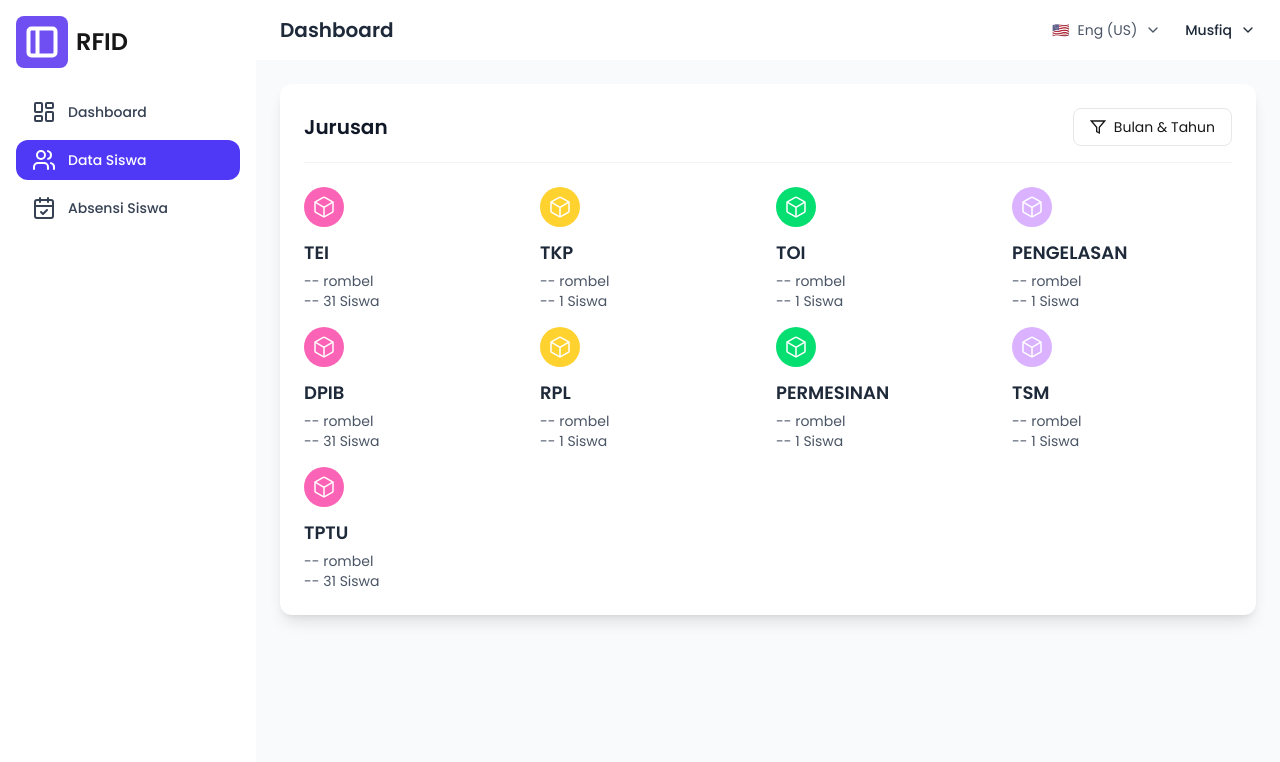
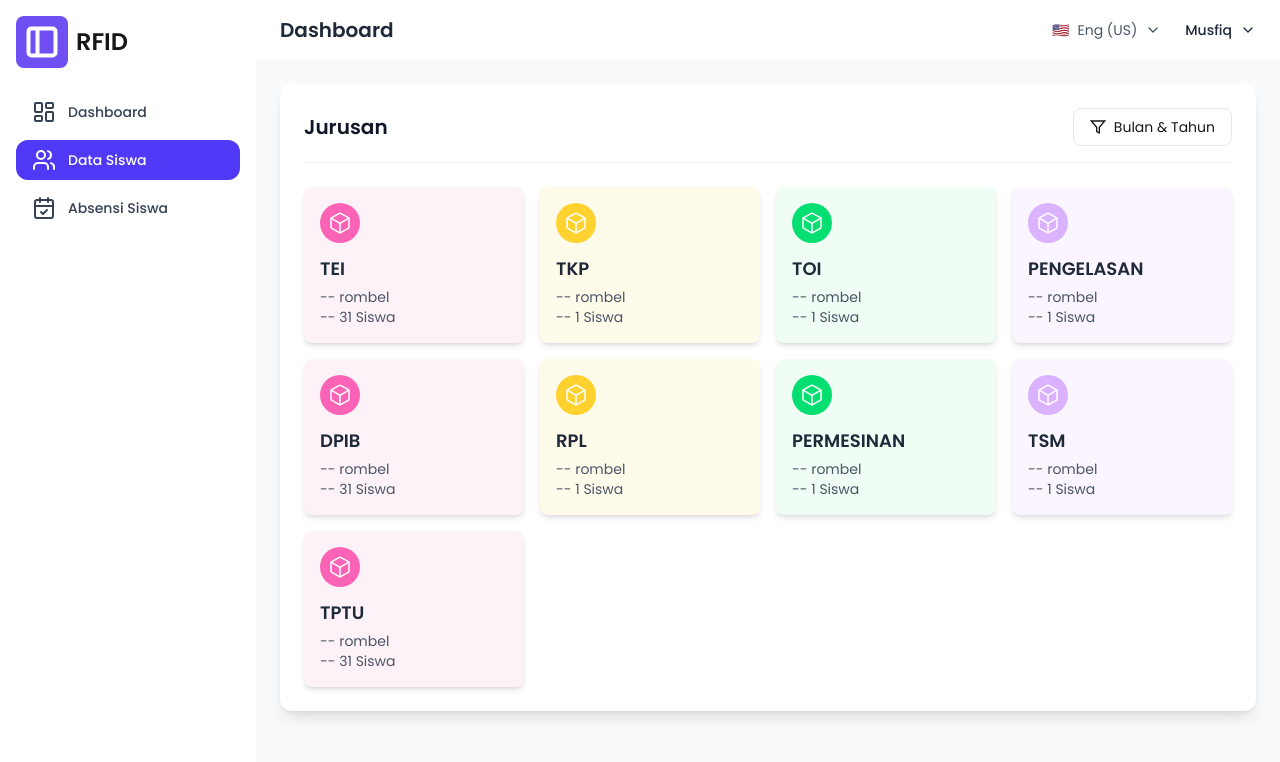
Before and after one commit to BagusHidayat21/RFID-Absen, a Next.js app in the folder frontend/: page /datasiswa in a window 1280 px wide. Shown: the top 762 px of the page. Built offline with nearby package versions, Linux system fonts and the light colour scheme.

Commit message:
Fixing Bug cardStyle

```diff
--- a/frontend/src/app/datasiswa/[jurusan]/page.tsx
+++ b/frontend/src/app/datasiswa/[jurusan]/page.tsx
@@ -39,10 +39,10 @@ export default function JurusanDetailPage() {
                 Bulan & Tahun
               </button>
             </div>
-
             <div className="grid grid-cols-1 sm:grid-cols-2 md:grid-cols-4 gap-4">
               {ClassData.map((item) => (
-                <Link key={item.id} href={`/datasiswa/${jurusan}/${item.slug}`}>
+                <Link key={item.id} href={`/datasiswa/${jurusan}/${item.slug}`} className="block">
+                  <div className={`p-4 rounded-lg shadow-md ${item.type === 'n1' ? 'bg-pink-50' : item.type === 'n2' ? 'bg-amber-50' : item.type === 'n3' ? 'bg-green-50' : 'bg-purple-50'}`}>
                     <Jurusan
                       type={item.type}
                       title={item.title}
@@ -50,6 +50,7 @@ export default function JurusanDetailPage() {
                       rombel={item.rombel}
                       icon={item.icon}
                     />
+                  </div>
                 </Link>
               ))}
             </div>
--- a/frontend/src/app/datasiswa/page.tsx
+++ b/frontend/src/app/datasiswa/page.tsx
@@ -50,15 +50,16 @@ export default function Home() {
 
             <div className="grid grid-cols-1 sm:grid-cols-2 md:grid-cols-4 gap-4">
               {facultyData.map((item) => (
-              <Link key={item.id} href={`/datasiswa/${item.slug}`}>
+                <Link key={item.id} href={`/datasiswa/${item.slug}`} className="block">
+                  <div className={`p-4 rounded-lg shadow-md ${item.type === 'n1' ? 'bg-pink-50' : item.type === 'n2' ? 'bg-amber-50' : item.type === 'n3' ? 'bg-green-50' : 'bg-purple-50'}`}>
                     <Jurusan
-                key={item.id}
                       type={item.type}
                       title={item.title}
                       count={item.count}
                       rombel={item.rombel}
                       icon={item.icon}
                     />
+                  </div>
                 </Link>
               ))}
             </div>
--- a/frontend/src/types/index.ts
+++ b/frontend/src/types/index.ts
@@ -44,7 +44,7 @@ export interface JurusanProps {
 }
 export type Faculty = {
   id: number;
-  type: 'n1' | 'n2' | 'n3' | 'n4';
+  type: CardType
   title: string;
   count: string;
   rombel: string;
```
Lines whose indentation alone changed are shown as unchanged.
